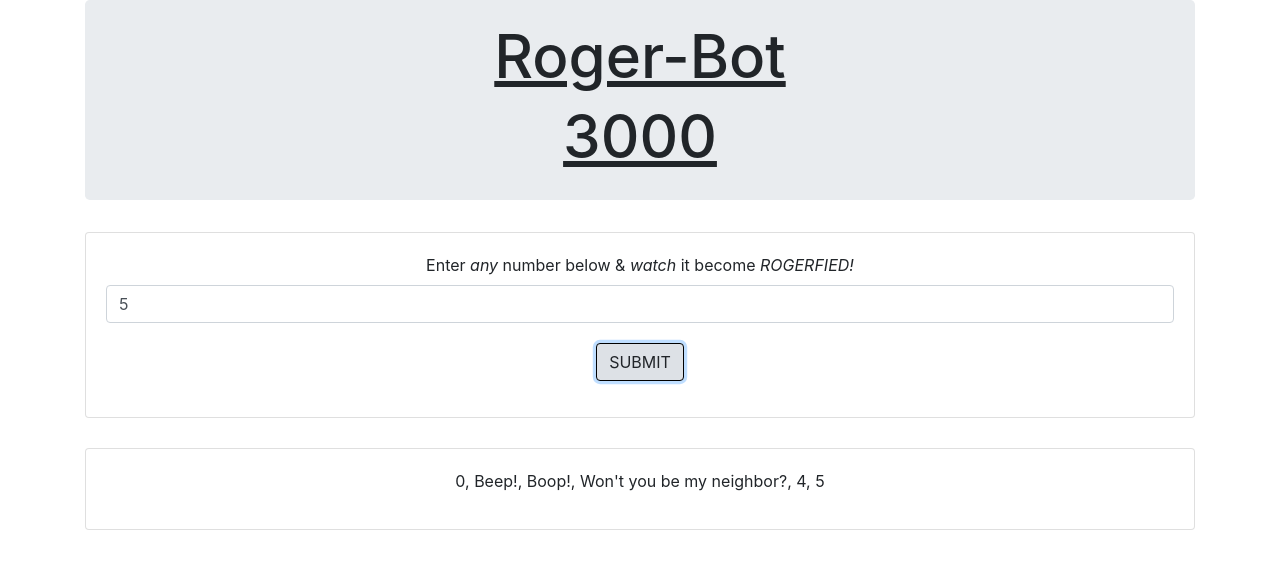
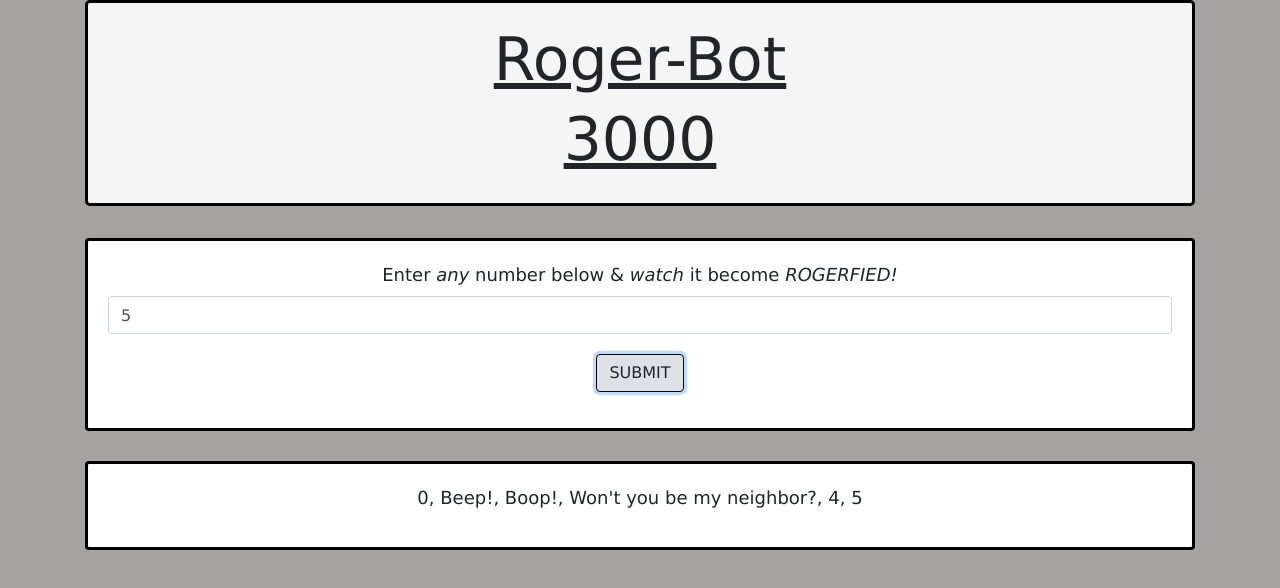
Before and after one commit to CalebCoughenour/Roger-Bot-3000, a plain HTML site: page index.html in a window 1280 px wide. Both pictures are taken after typing "5" into the empty fields and a click on the button "SUBMIT". Drawn offline with Linux system fonts and the light colour scheme.

Commit message:
add styling to page

```diff
--- a/css/styles.css
+++ b/css/styles.css
@@ -2,6 +2,16 @@ h1 {
   text-align: center;
   font-size: 60px;
   text-decoration: underline;
+}
+
+body {
+  background-color: #a7a2a2;
+  font-family: Verdana, Geneva, Tahoma, sans-serif;
+}
+
+.card {
+  border: 3px solid black;
+  font-size: large;
 }
 
 .form-group {
@@ -11,12 +21,18 @@ h1 {
 .jumbotron {
   padding-top: 20px;
   padding-bottom: 20px;
+  background-color: rgb(245, 245, 245);
+  border: 3px solid black;
 }
 
 .btn {
   margin-top: 20px;
   border: solid 1px black;
   background-color: #dde1e6;
+}
+
+.btn:hover {
+  background-color: #a7a2a2;
 }
 
 .italics {
@@ -34,10 +50,7 @@ h1 {
   word-wrap: break-word;
   background-color: #fff;
   background-clip: border-box;
-  border: 1px solid rgba(0, 0, 0, 0.125);
+  border: 3px solid rgb(0, 0, 0);
   border-radius: 0.25rem;
+  font-size: large;
 }
-
-#hide {
-  display: none;
-}
--- a/js/scripts.js
+++ b/js/scripts.js
@@ -38,9 +38,3 @@ $(document).ready(function() {
     $("#number-output").text(finalOutput);
   });
 });
-
-$("#reset-button").click(function(e) {
-  e.preventDefault();
-  $("#hide").hide();
-
-});
```
